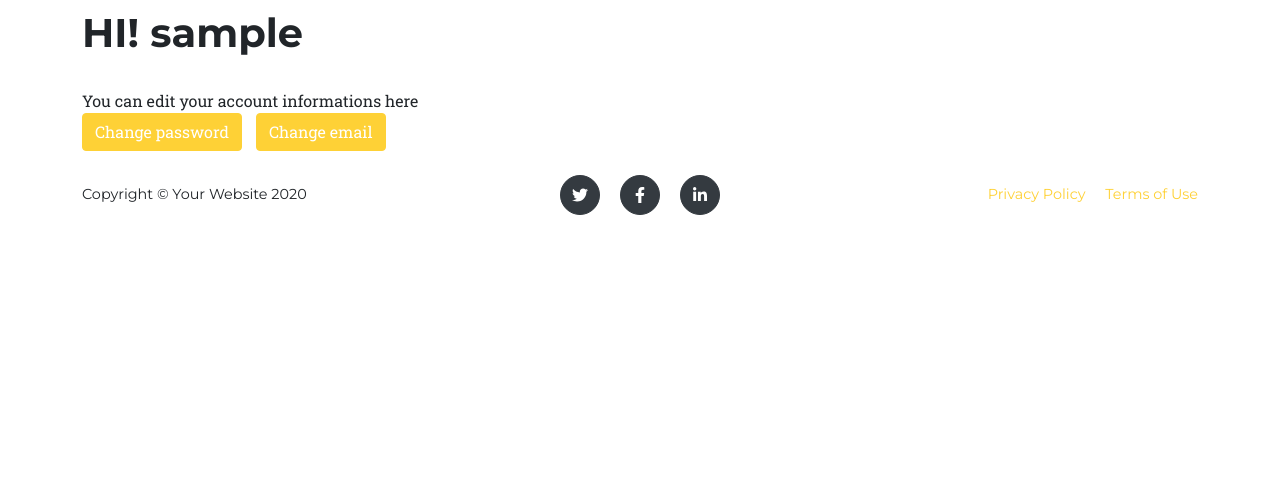
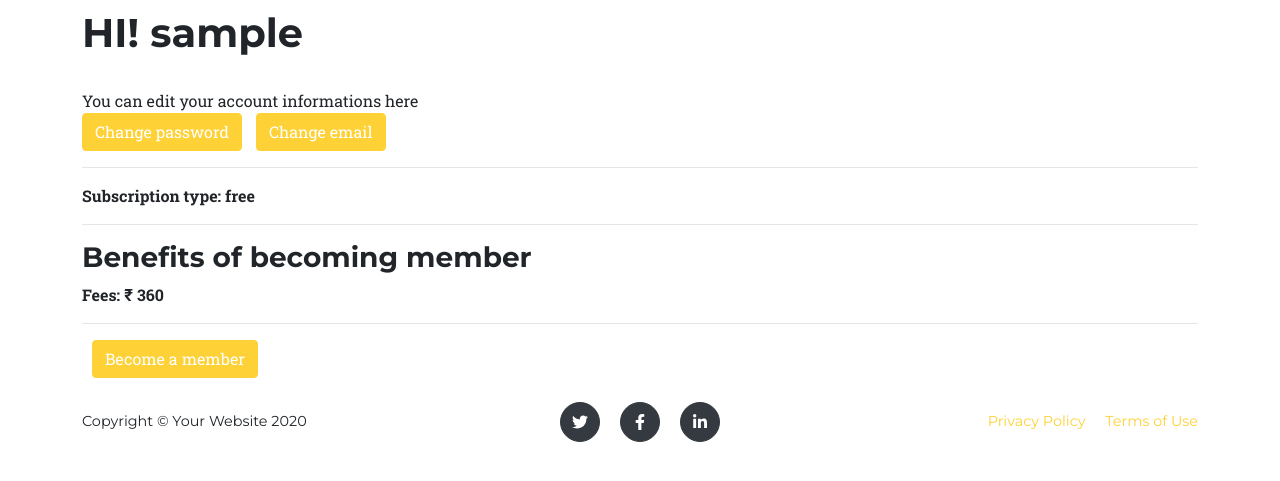
Before and after one commit to arjun-mittu/wings-academy, a Django app: page /profile/ in a window 1280 px wide. Shown: the part 87-568 px from the top of the page. Run offline with Django 3.2, Linux system fonts and the light colour scheme; the visitor is signed in with stand-in values (Sample User, id 1); data comes from the database, SQL or seed files in the repository; some libraries are stand-ins or nearby versions; some web fonts are replaced.

Commit message:
paytm done

```diff
--- a/wings_academy/core/models.py
+++ b/wings_academy/core/models.py
@@ -38,8 +38,8 @@ class paid(models.Model):
                              on_delete=models.CASCADE)
     type=models.CharField(choices=user_type,default='free',max_length=10)
 
-def create_stock(sender,instance,created,**kwargs):
+def create_paid(sender,instance,created,**kwargs):
     if created:
         paid.objects.create(user=instance)
 
-post_save.connect(create_stock,sender=User)
+post_save.connect(create_paid,sender=User)
--- a/wings_academy/core/urls.py
+++ b/wings_academy/core/urls.py
@@ -3,7 +3,7 @@ from django.urls import path,include
 from django.conf import settings
 from django.conf.urls.static import static
 from django.contrib.auth import views as auth_views
-from .views import home,all_blogs,Blogdetailview,my_profile,pay_home,payment,response
+from .views import home,all_blogs,Blogdetailview,my_profile,pay_home,payment,response,change_status
 app_name="core"
 urlpatterns = [
     path('',home,name="home"),
@@ -11,6 +11,7 @@ urlpatterns = [
     path('blogs/<int:pk>',Blogdetailview,name='post-detail'),
     path('profile/',my_profile,name='profile'),
     path('pay_home/',pay_home,name='pay_home'),
-    path('payment/',payment,name='paymeny'),
+    path('payment/',payment,name='payment'),
     path('response/',response,name='response'),
+    path('change_status/',change_status,name='change_status')
 ]
--- a/wings_academy/core/views.py
+++ b/wings_academy/core/views.py
@@ -11,7 +11,7 @@ from django.views.decorators.csrf import csrf_exempt
 from  django.http import HttpResponse, HttpResponseRedirect
 from django.urls import reverse
 import json
-from .models import Blog,comment
+from .models import Blog,comment,paid
 from .forms import cmtform
 from . import Checksum
 from core.utils import VerifyPaytmResponse
@@ -55,17 +55,51 @@ def Blogdetailview(request,pk):
         comment_form=cmtform()
     return render(request,template_name,{'post':post,'comments':comments,'comment_form':cmtform})
 
+@login_required
 def my_profile(request):
-    return render(request,"profile.html")
+    loged_user=request.user
+    paid_ch=paid.objects.filter(user=loged_user)[0]
+    type_ch=paid_ch.type
+    if type_ch=="paid":
+        type_val=1
+    elif type_ch=="free":
+        type_val=0
+    context={
+        'type_ch':type_ch,
+        'val':type_val
+    }
+    return render(request,"profile.html",context)
 
 
+@login_required
+def pay_home(request):
+    #return HttpResponse("<html><a href='http://localhost:8000/payment'>PayNow</html>")
+    order_id = Checksum.__id_generator__()
+    bill_amount = "360"
+    data_dict = {
+        'MID': settings.PAYTM_MERCHANT_ID,
+        'INDUSTRY_TYPE_ID': settings.PAYTM_INDUSTRY_TYPE_ID,
+        'WEBSITE': settings.PAYTM_WEBSITE,
+        'CHANNEL_ID': settings.PAYTM_CHANNEL_ID,
+        'CALLBACK_URL': settings.PAYTM_CALLBACK_URL,
+        #'MOBILE_NO': '7405505665',
+        #'EMAIL': 'dhaval.savalia6@gmail.com',
+        'CUST_ID': '123123',
+        'ORDER_ID':order_id,
+        'TXN_AMOUNT': bill_amount,
+    } # This data should ideally come from database
+    data_dict['CHECKSUMHASH'] = Checksum.generate_checksum(data_dict, settings.PAYTM_MERCHANT_KEY)
+    context = {
+        'payment_url': settings.PAYTM_PAYMENT_GATEWAY_URL,
+        'comany_name': settings.PAYTM_COMPANY_NAME,
+        'data_dict': data_dict
+    }
+    return render(request, 'payments/payment.html', context)
 
-def pay_home(request):
-    return HttpResponse("<html><a href='http://localhost:8000/payment'>PayNow</html>")
-
+@login_required
 def payment(request):
     order_id = Checksum.__id_generator__()
-    bill_amount = "100"
+    bill_amount = "360"
     data_dict = {
         'MID': settings.PAYTM_MERCHANT_ID,
         'INDUSTRY_TYPE_ID': settings.PAYTM_INDUSTRY_TYPE_ID,
@@ -91,8 +125,16 @@ def payment(request):
 def response(request):
     resp = VerifyPaytmResponse(request)
     if resp['verified']:
-        # save success details to db; details in resp['paytm']
-        return HttpResponse("<center><h1>Transaction Successful</h1><center>", status=200)
+            # save success details to db; details in resp['paytm']
+        return redirect('core:change_status')
     else:
         # check what happened; details in resp['paytm']
         return HttpResponse("<center><h1>Transaction Failed</h1><center>", status=400)
+
+@login_required
+def change_status(request):
+    loged_user=request.user
+    paid_ch=paid.objects.filter(user=loged_user)[0]
+    paid_ch.type="paid"
+    paid_ch.save()
+    return redirect('core:profile')
--- a/wings_academy/templates/navbar/navbar_home.html
+++ b/wings_academy/templates/navbar/navbar_home.html
@@ -9,6 +9,7 @@
                     <ul class="navbar-nav text-uppercase ml-auto">
                     <li class="nav-item"><a class="nav-link js-scroll-trigger" href="{% url 'core:home' %}">Home</a></li>
                         <li class="nav-item"><a class="nav-link js-scroll-trigger" href="#services">Services</a></li>
+                        <li class="nav-item"><a class="nav-link js-scroll-trigger" href="{% url 'quiz_index' %}">Quiz</a></li>
                          <li class="nav-item"><a class="nav-link js-scroll-trigger" href="{% url 'courses:home' %}">Courses</a></li>
                         <li class="nav-item"><a class="nav-link js-scroll-trigger" href="{% url 'core:all_blogs' %}">Blogs</a></li>
                         <li class="nav-item"><a class="nav-link js-scroll-trigger" href="#portfolio">Portfolio</a></li>
--- a/wings_academy/templates/profile.html
+++ b/wings_academy/templates/profile.html
@@ -9,5 +9,19 @@ HI! {{ request.user.username }}</h1><br>
 You can edit your account informations here<br>
 <a href="{% url 'account_change_password' %}" class="btn btn-primary">Change password</a>
 <a href="{% url 'account_email' %}" class="btn btn-primary" style="margin-left:10px">Change email</a>
+<!--Table-->
+<br>
+<hr>
+<div><b>
+Subscription type: {{ type_ch }}</b>
+</div>
+<hr>
+{% if not val %}
+<h3>Benefits of becoming member</h3>
+<b>Fees:  &#x20B9 360</b>
+<hr>
+<a href=" {% url 'core:pay_home' %} " class="btn btn-primary" style="margin-left:10px">Become a member</a>
+{% endif %}
+<!--Table-->
 </div>
 {% endblock content %}
```
